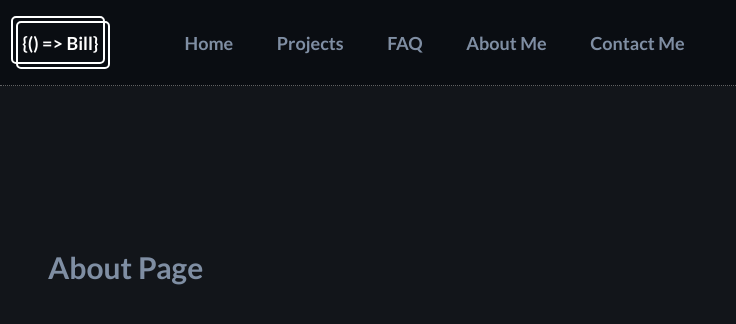
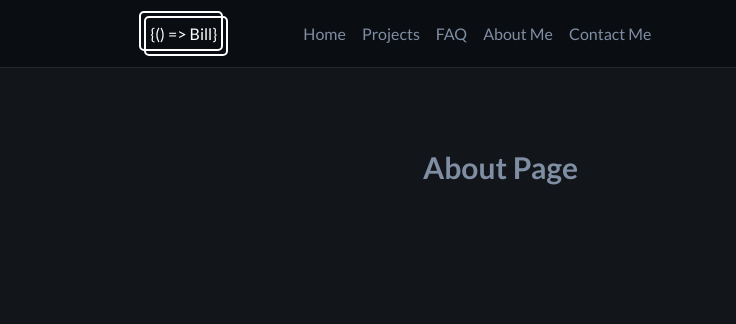
Before and after one commit to billybenntt/portfolio-project-0-showcase, a Next.js app: page /about in a window 1280 px wide. Shown: the top 324 px of the page, without its empty margins (0-736 px from the left). Built offline with nearby package versions, Linux system fonts and the light colour scheme.

Commit message:
fixed section size on mobile and desktop

```diff
--- a/src/app/contact/page.tsx
+++ b/src/app/contact/page.tsx
@@ -1,7 +1,7 @@
 function ContactPage() {
   return (
     <main className="offset">
-          <section className="hero section">
+          <section className="hero section show-box">
                 <div className="section-center ">
                     <div>
                         <h1 className="text-xl">Contact Page</h1>
--- a/src/components/Icon.tsx
+++ b/src/components/Icon.tsx
@@ -3,7 +3,7 @@ import * as React from "react"
 function SvgComponent() {
   return (
     <svg
-      width={50}
+      width={40}
       height={113}
       viewBox="0 0 109 113"
       fill="none"
--- a/src/components/Navbar.tsx
+++ b/src/components/Navbar.tsx
@@ -18,7 +18,7 @@ function Navbar() {
 
     return (
         <nav className="navbar">
-            <div className="navbar-center ">
+            <div className="navbar-center">
                 <DBorder>
                     <div className="navbar__logo">
                         <span>{text}</span>
--- a/src/components/SkillCard.tsx
+++ b/src/components/SkillCard.tsx
@@ -6,12 +6,11 @@ function SkillCard(props: any) {
 
     const { title, description, icons } = props
 
-    console.log(icons)
     return (
         <div className="skill-card">
             <span className="icon">
-                <Image src={`icons/${icons[0]}`} height={50} width={50} alt="icon"/>
-                <Image src={`icons/${icons[1]}`}  height={50} width={50} alt="icon"/>
+                <Image src={`icons/${icons[0]}`} height={40} width={40} alt="icon"/>
+                <Image src={`icons/${icons[1]}`}  height={40} width={40} alt="icon"/>
             </span>
             <h3 className="text-md">{title}</h3>
             <p>
--- a/src/styles/output.css
+++ b/src/styles/output.css
@@ -46,7 +46,7 @@ a {
   line-height: 2rem;
 }
 
-.text-md, body {
+.text-md {
   font-size: 1.125rem;
   font-weight: 700;
   line-height: 1.75rem;
@@ -109,7 +109,7 @@ a {
   line-height: 2rem;
 }
 
-.text-md, body {
+.text-md {
   font-size: 1.125rem;
   font-weight: 700;
   line-height: 1.75rem;
@@ -159,16 +159,32 @@ body {
   color: hsl(215.4, 16.3%, 56.9%);
 }
 
+.offset {
+  position: relative;
+  top: 100px;
+}
+
+.box {
+  margin: 10rem;
+  height: 100px;
+  width: 100px;
+}
+
+.section-center {
+  padding-top: 3rem;
+  padding-bottom: 3rem;
+}
+
 .navbar {
   position: fixed;
-  width: 100%;
+  left: 0;
+  right: 0;
   z-index: 99;
   background-color: rgba(1, 4, 9, 0.4);
   backdrop-filter: blur(8px);
-  border-bottom: 1px dotted rgba(128, 128, 128, 0.74);
+  border-bottom: 1px solid rgba(128, 128, 128, 0.24);
+  display: flex;
   padding: 1rem;
-  display: flex;
-  align-items: center;
   justify-content: center;
 }
 .navbar .navbar-center {
@@ -176,11 +192,11 @@ body {
   align-items: center;
   justify-content: space-between;
   width: 400px;
+  margin: 0 auto;
 }
 .navbar .navbar__menu-center {
-  min-width: 500px;
   display: flex;
-  column-gap: 2rem;
+  column-gap: 1rem;
   justify-content: space-between;
 }
 .navbar .navbar__toggle {
@@ -229,17 +245,6 @@ body {
   min-width: 50px;
 }
 
-.offset {
-  position: relative;
-  top: 200px;
-}
-
-.box {
-  margin: 10rem;
-  height: 100px;
-  width: 100px;
-}
-
 .d-border {
   height: 100%;
   cursor: pointer;
@@ -283,25 +288,15 @@ body {
   transition: 1s cubic-bezier(0.37, 0, 0.63, 1) 0s;
 }
 
-section.hero {
-  min-height: 200px;
-  position: relative;
-}
 section.hero .section-center {
-  padding: 3rem;
   display: flex;
   flex-direction: row;
-  justify-content: space-between;
+  justify-content: space-evenly;
 }
 
-section.skills {
-  padding: 3rem;
-}
 section.skills .skills-center {
-  max-width: 1300px;
-  margin: 0 auto;
   display: flex;
-  justify-content: center;
+  justify-content: space-evenly;
   flex-wrap: wrap;
 }
 section.skills .skill-card {
@@ -325,14 +320,8 @@ section.skills .skills-center {
   display: flex;
 }
 
-.timeline-2 {
-  background-color: black;
-}
-
 .timeline-1, .timeline-2 {
-  padding: 3rem;
   /* line */
-  /* columns*/
   /* row gaps */
   /* card */
   /* date */
@@ -398,8 +387,6 @@ section.skills .skills-center {
 .timeline-1 .timeline-card .title,
 .timeline-1 .timeline-card .descr, .timeline-2 .timeline-card .title,
 .timeline-2 .timeline-card .descr {
-  background: lightblue;
-  color: black;
   position: relative;
   padding-inline: 1.5rem;
 }
@@ -415,16 +402,12 @@ section.skills .skills-center {
 }
 
 @media only screen and (min-width: 768px) {
-  .navbar {
-    height: 86px;
-  }
   .navbar .navbar-center {
     column-gap: 5rem;
-    margin: 0 auto;
+    justify-content: start;
     width: 992px;
-    justify-content: start;
   }
-  .section .section-center {
+  .section {
     margin: 0 auto;
     width: 992px;
   }
@@ -459,15 +442,7 @@ section.skills .skills-center {
   }
 }
 @media only screen and (min-width: 768px) and (min-width: 1024px) {
-  .navbar {
-    height: 86px;
-  }
-  .navbar .navbar-center {
+  .section {
     margin: 0 auto;
-    width: 1300px;
-  }
-  .section .section-center {
-    margin: 0 auto;
-    width: 1300px;
   }
 }
--- a/src/styles/scss/_layout.scss
+++ b/src/styles/scss/_layout.scss
@@ -3,44 +3,53 @@
 
 
 body {
-  @extend .text-md;
   background-color: rgba(1, 4, 9, 0.93);
   color: hsla(215.4 16.3% 56.9%);
 }
 
+.offset {
+  position: relative;
+  top: 100px;
+}
 
-// ICONS
+.box {
+  margin: 10rem;
+  height: 100px;
+  width: 100px;
+}
 
-.icon {
-  img {
-  }
+
+.section-center{
+  padding-top: 3rem;
+  padding-bottom: 3rem;
 }
+
 
 
 // NAVBAR
 .navbar {
   position: fixed;
-  width: 100%;
+  left: 0;
+  right: 0;
   z-index: 99;
-background-color: rgba(1, 4, 9, 0.4);
+  background-color: rgba(1, 4, 9, 0.4);
   backdrop-filter: blur(8px);
-  border-bottom: 1px dotted rgba(128, 128, 128, 0.74);
+  border-bottom: 1px solid rgba(128, 128, 128, 0.24);
+  display: flex;
   padding: 1rem;
-  display: flex;
-  align-items: center;
   justify-content: center;
 
   .navbar-center {
     display: flex;
     align-items: center;
     justify-content: space-between;
-    width: $max-w-sm;
+    width: 400px;
+    margin: 0 auto;
   }
 
   .navbar__menu-center {
-    min-width: 500px;
     display: flex;
-    column-gap: 2rem;
+    column-gap: 1rem;
     justify-content: space-between;
   }
 
@@ -112,19 +121,8 @@ background-color: rgba(1, 4, 9, 0.4);
 
 }
 
-.offset {
-  position: relative;
-  top: 200px;
-}
-
 
 // FANCY BORDER
-
-.box {
-  margin: 10rem;
-  height: 100px;
-  width: 100px;
-}
 
 
 .d-border {
@@ -182,29 +180,22 @@ background-color: rgba(1, 4, 9, 0.4);
 }
 
 
-// SECTION HERO
-
 section.hero {
-  min-height: 200px;
-  position: relative;
-
   .section-center {
-    padding: 3rem;
     display: flex;
     flex-direction: row;
-    justify-content: space-between;
+    justify-content: space-evenly;
+
+
   }
 
 }
 
 section.skills {
-  padding: 3rem;
 
   .skills-center {
-    max-width: $max-w-xl;
-    margin: 0 auto;
     display: flex;
-    justify-content: center;
+    justify-content: space-evenly;
     flex-wrap: wrap;
   }
 
@@ -241,12 +232,8 @@ section.skills {
 
 // TIMELINE
 
-.timeline-2 {
-  background-color: black;
-}
 
 .timeline-1, .timeline-2 {
-  padding: 3rem;
 
   .timeline-center {
     --col-gap: 2rem;
@@ -270,7 +257,6 @@ section.skills {
     border-radius: calc(var(--line-w) / 2);
   }
 
-  /* columns*/
 
   /* row gaps */
   .timeline-card:not(:last-child) {
@@ -321,10 +307,7 @@ section.skills {
   /* title descr */
   .timeline-card .title,
   .timeline-card .descr {
-    background: lightblue;
-    color: black;
     position: relative;
-
     padding-inline: 1.5rem;
   }
 
@@ -347,24 +330,23 @@ section.skills {
 
 @media only screen and (min-width: map-get($breakpoints, "md")) {
   .navbar {
-    height: 86px;
 
     .navbar-center {
       column-gap: 5rem;
-      margin: 0 auto;
-      width: $max-w-lg;
       justify-content: start;
-
+      width: 992px;
+      //border: 1px solid white;
     }
   }
 
   .section {
+    margin: 0 auto;
+    width: 992px;
+    //border: 1px solid white;
 
     .section-center {
-      margin: 0 auto;
-      width: $max-w-lg;
+
     }
-
   }
 
 
@@ -411,30 +393,21 @@ section.skills {
 
   @media only screen and (min-width: map-get($breakpoints, "lg")) {
     .navbar {
-      height: 86px;
 
       .navbar-center {
-        margin: 0 auto;
-        width: $max-w-xl;
+
 
       }
     }
 
     .section {
+      margin: 0 auto;
 
       .section-center {
-        margin: 0 auto;
-        width: $max-w-xl;
+
       }
-
 
     }
 
-    .timeline-1, .timeline-2 {
-
-
-    }
-
-
   }
 }
--- a/src/styles/scss/setup/_variables.scss
+++ b/src/styles/scss/setup/_variables.scss
@@ -17,7 +17,6 @@ $primary-blue-200: #82D2F7FF;
 $primary-blue-300: #06b6d4;
 $bg-filter-1: invert(56%) sepia(47%) saturate(692%) hue-rotate(124deg) brightness(95%) contrast(94%);
 $bg-filter-2: invert(46%) sepia(28%) saturate(7499%) hue-rotate(306deg) brightness(99%) contrast(87%);
-
 
 
 $max-w-sm: 400px;
```
Also changed, not shown: package.json (+5 -4 lines), src/app/page.tsx (+5 -5 lines), src/styles/globals.css (deleted), src/styles/page.module.css (deleted), 1 other file (tests, documents, lock files or other folders).
